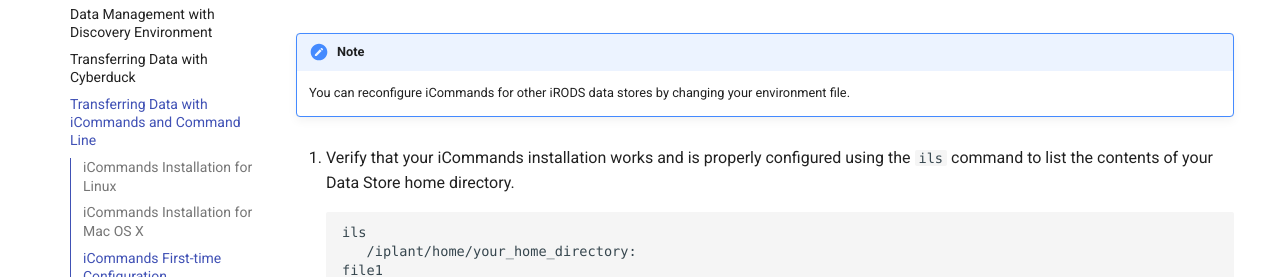
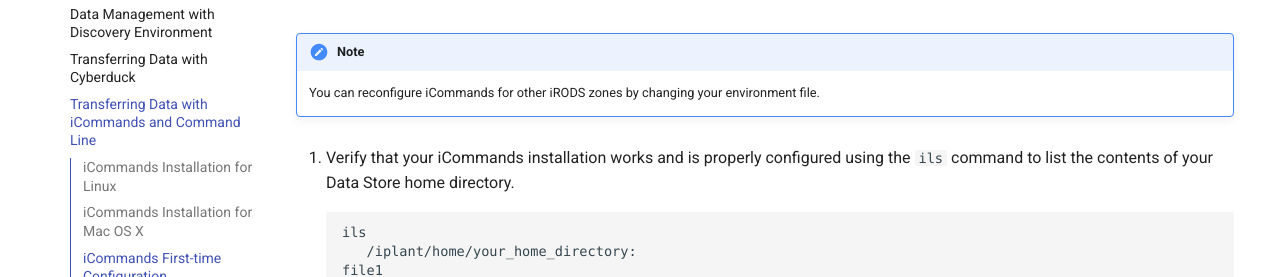
Before and after one commit to CyVerse-learning-materials/learning-materials-home, an MkDocs documentation site: the page built from docs/ds/icommands.md, in a window 1280 px wide and 900 px high, scrolled down 3254 px. Shown: the part 175-452 px from the top of the window. Built offline with MkDocs 1.6.1 and Material for MkDocs 9.7.7, drawn with Linux system fonts in a browser that asks for light colours; some web fonts are replaced; a script that is not in the unit is left out; comment, search, counter and statistics services are not loaded.

Commit message:
Change 'data stores' to 'zones' per tony

```diff
--- a/docs/ds/icommands.md
+++ b/docs/ds/icommands.md
@@ -162,7 +162,7 @@ CyVerse Data Store configuration:
 
 !!! Note
 
-    You can reconfigure iCommands for other iRODS data stores by changing your environment file.
+    You can reconfigure iCommands for other iRODS zones by changing your environment file.
 
 3.  Verify that your iCommands installation works and is properly configured using the `ils` command to list the contents of your Data Store home directory.
 
```
